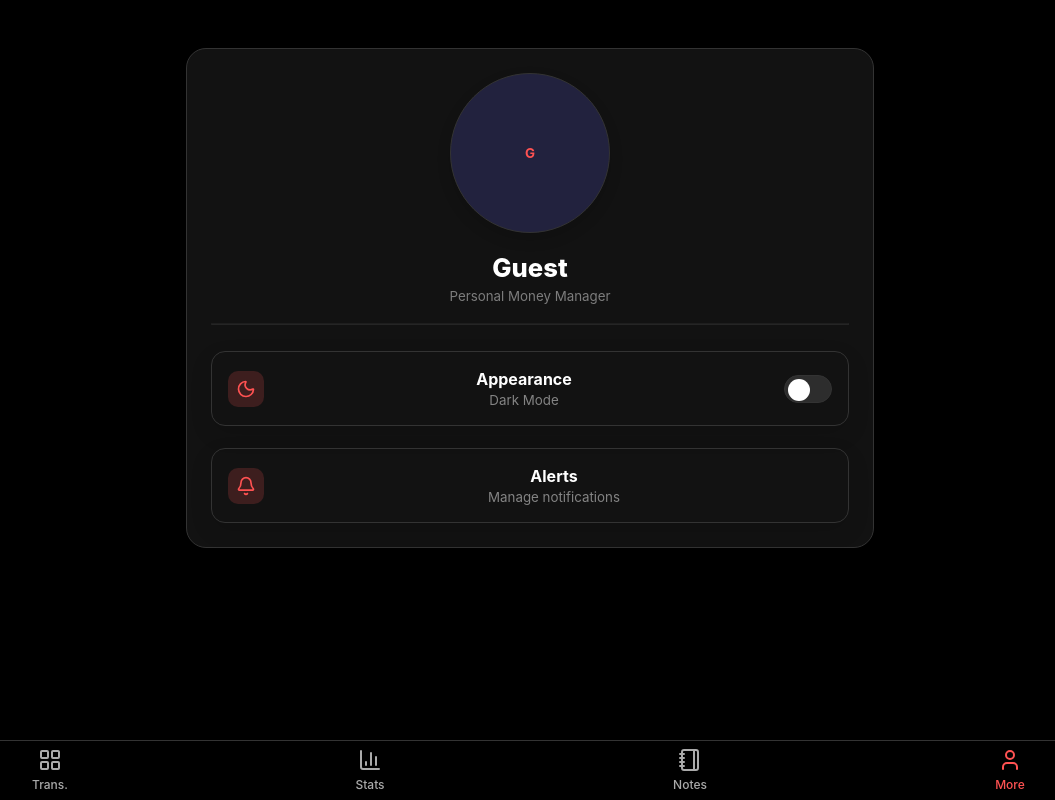
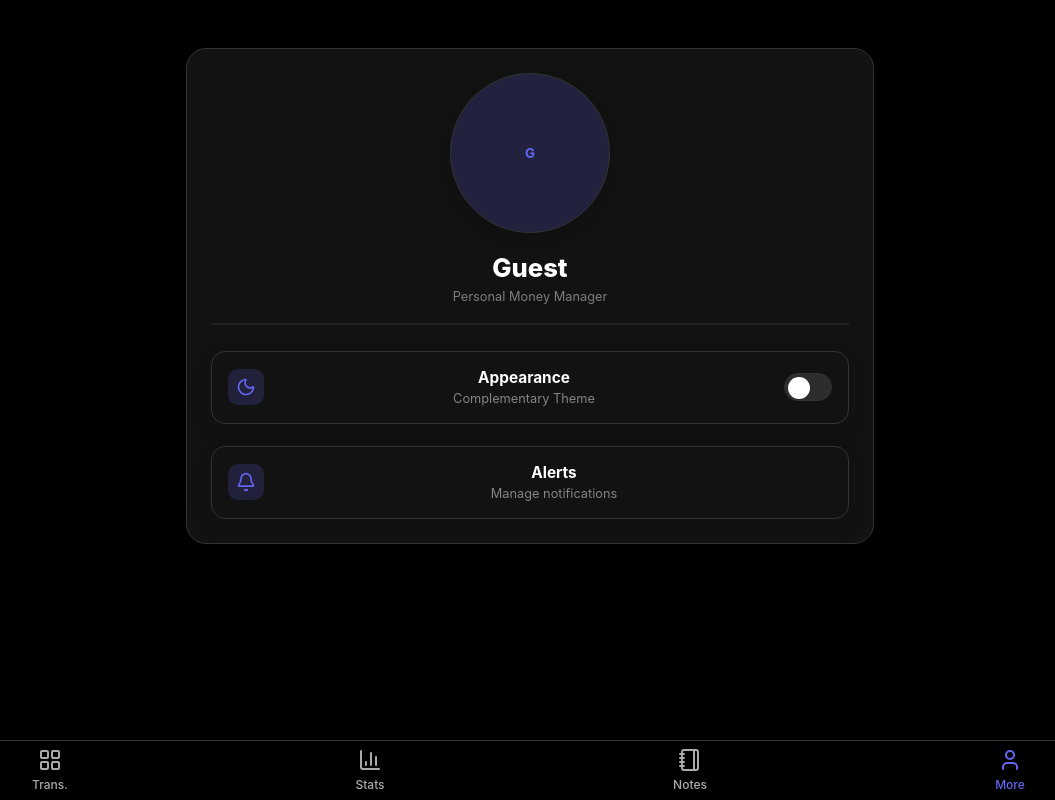
Before and after one commit to hariomsep21/money-manager, a React (Vite) app in the folder money-managerUI/: page /more in a window 1280 px wide. Shown: the whole page, without its empty margins (110-1165 px from the left). Built offline with nearby package versions, Linux system fonts and the light colour scheme; no server answers.

Commit message:
#implmenet two color one is oragnge or other is blue for dark theme

```diff
--- a/money-managerUI/dev-dist/sw.js
+++ b/money-managerUI/dev-dist/sw.js
@@ -79,7 +79,7 @@ define(['./workbox-5a5d9309'], (function (workbox) { 'use strict';
    */
   workbox.precacheAndRoute([{
     "url": "index.html",
-    "revision": "0.iqd6roji8f"
+    "revision": "0.veijumjen5"
   }], {});
   workbox.cleanupOutdatedCaches();
   workbox.registerRoute(new workbox.NavigationRoute(workbox.createHandlerBoundToURL("index.html"), {
--- a/money-managerUI/src/components/NotificationModal.jsx
+++ b/money-managerUI/src/components/NotificationModal.jsx
@@ -1,6 +1,6 @@
 import React, { useEffect, useMemo, useState } from 'react';
 import SimpleTimePicker from './SimpleTimePicker';
-import { X } from 'lucide-react';
+import { X, Save as SaveIcon } from 'lucide-react';
 
 function formatTimeToHHMM(value) {
   if (!value) return '20:00';
@@ -117,8 +117,16 @@ export default function NotificationModal({
         </div>
 
         <div className="modal-actions">
-          <button className="btn btn-primary" style={{ background: 'var(--bg-tertiary)' }} onClick={onCancel}>Cancel</button>
-          <button className="btn btn-primary" style={{ background: 'var(--accent-primary)' }} onClick={handleSave}>Save</button>
+          <button
+            className="btn btn-primary"
+            aria-label="Save"
+            title="Save"
+            style={{ background: 'var(--accent-primary)',width:'18%' }}
+
+            onClick={handleSave}
+          >
+            <SaveIcon size={18} />
+          </button>
         </div>
       </div>
     </div>
--- a/money-managerUI/src/context/GlobalState.jsx
+++ b/money-managerUI/src/context/GlobalState.jsx
@@ -157,9 +157,14 @@ export const GlobalProvider = ({ children }) => {
             const initial = await loadInitialState();
             const notifList = await listNotifications();
             if (mounted) {
-                dispatch({ type: 'INIT_STATE', payload: initial });
+                // Map legacy theme names ('light'/'dark') to new ('orange'/'complementary')
+                const mappedTheme = initial.theme === 'light'
+                    ? 'orange'
+                    : (initial.theme === 'dark' ? 'complementary' : initial.theme);
+                const initialFixed = { ...initial, theme: mappedTheme };
+                dispatch({ type: 'INIT_STATE', payload: initialFixed });
                 dispatch({ type: 'SET_NOTIFICATIONS', payload: notifList });
-                document.body.setAttribute('data-theme', initial.theme);
+                document.body.setAttribute('data-theme', mappedTheme);
                 scheduleAll(notifList);
             }
         })();
--- a/money-managerUI/src/index.css
+++ b/money-managerUI/src/index.css
@@ -12,18 +12,19 @@
   --heading-color: #ffffff;
   --subheading-color: var(--text-secondary);
 
-  --accent-primary: #ff5252;
-  --accent-blue: #448aff;
-  --accent-green: #69f0ae;
-  --accent-red: #ff5252;
+  /* Brand accent (complementary theme default: indigo/blue) */
+  --accent-primary: #6366F1; /* indigo-500 */
+  --accent-blue: #3b82f6;   /* blue-500 */
+  --accent-green: #10b981;  /* emerald-500 */
+  --accent-red: #ef4444;    /* red-500 */
 
   --border-color: #333333;
 }
 
-[data-theme='light'] {
+[data-theme='orange'] {
   --bg-primary: #ffffff;
-  --bg-secondary: #f3f4f6;
-  --bg-tertiary: #e5e7eb;
+  --bg-secondary: #fff7ed;  /* orange-50 backdrop */
+  --bg-tertiary: #ffedd5;   /* orange-100 */
 
   --text-primary: #1f2937;
   --text-secondary: #4b5563;
@@ -33,8 +34,8 @@
   --heading-color: #000000;
   --subheading-color: var(--text-secondary);
 
-  --accent-primary: #ef4444;
-  /* Slightly darker red for visibility */
+  /* Orange brand accents */
+  --accent-primary: #f97316; /* orange-500 */
   --accent-blue: #3b82f6;
   --accent-green: #10b981;
   --accent-red: #ef4444;
@@ -54,6 +55,8 @@ body {
   color: var(--text-primary);
   line-height: 1.5;
   -webkit-font-smoothing: antialiased;
+  /* Responsive base font sizing */
+  font-size: clamp(14px, 1.2vw, 16px);
 }
 
 /* Global heading and subheading colors */
@@ -67,7 +70,7 @@ small {
 
 .container {
   width: 100%;
-  max-width: 600px;
+  max-width: 720px;
   margin: 0 auto;
   padding: 1rem;
   padding-bottom: 80px;
@@ -79,12 +82,23 @@ small {
   border: 1px solid var(--border-color);
   border-radius: 12px;
   padding: 1rem;
+  box-shadow: 0 8px 22px rgba(0, 0, 0, 0.12);
+  transition: box-shadow 0.2s ease, transform 0.2s ease;
+}
+
+.glass-panel.card-interactive:hover {
+  transform: translateY(-2px);
+  box-shadow: 0 16px 32px rgba(0, 0, 0, 0.18);
 }
 
 .page-title {
   margin-bottom: 1rem;
   font-size: 1.5rem;
   color: var(--heading-color);
+}
+
+@media (min-width: 768px) {
+  .page-title { font-size: 1.75rem; }
 }
 
 /* Buttons */
@@ -213,6 +227,17 @@ button {
   align-items: end;
 }
 
+/* Responsive grid utilities */
+.grid { display: grid; gap: 1rem; }
+.grid-2 { grid-template-columns: 1fr; }
+.grid-3 { grid-template-columns: 1fr; }
+@media (min-width: 480px) {
+  .grid-2 { grid-template-columns: 1fr 1fr; }
+}
+@media (min-width: 768px) {
+  .grid-3 { grid-template-columns: 1fr 1fr 1fr; }
+}
+
 .modal-field {}
 
 .modal-label {
--- a/money-managerUI/src/pages/Analytics/AnalyticsPage.jsx
+++ b/money-managerUI/src/pages/Analytics/AnalyticsPage.jsx
@@ -65,7 +65,7 @@ const AnalyticsPage = () => {
         <div className="container" style={{ paddingBottom: '80px' }}>
             <MonthYearSelector value={currentDate} onChange={handleDateChange} />
 
-            <div style={{ display: 'grid', gridTemplateColumns: '1fr 1fr', gap: '1rem', marginBottom: '2rem' }}>
+            <div className="grid grid-2" style={{ marginBottom: '2rem' }}>
                 <div className="glass-panel" style={{ padding: '1.5rem', textAlign: 'center' }}>
                     <p style={{ color: 'var(--text-secondary)', marginBottom: '0.5rem' }}>Income</p>
                     <h3 style={{ color: 'var(--accent-green)', fontSize: '1.5rem' }}>
--- a/money-managerUI/src/pages/More/MorePage.jsx
+++ b/money-managerUI/src/pages/More/MorePage.jsx
@@ -10,7 +10,7 @@ const MorePage = () => {
   const [logoUrl, setLogoUrl] = useState(user?.logoUrl || '');
   const [logoError, setLogoError] = useState(false);
   const fileInputRef = useRef(null);
-  const isLight = theme === 'light';
+  const isOrange = theme === 'orange';
 
   useEffect(() => {
     setName(user?.name || 'Guest');
@@ -102,17 +102,17 @@ const MorePage = () => {
         <div style={{ display: 'flex', flexDirection: 'column', gap: '0.75rem', marginTop: '0.5rem' }}>
           <div className="nav-card" style={{ display: 'flex', alignItems: 'center', gap: '0.75rem', padding: '0.9rem 1rem', borderRadius: '14px', border: '1px solid var(--border-color)', boxShadow: '0 8px 22px rgba(0,0,0,0.12)', marginTop: '10px' }}>
             <div className="accent-soft" style={{ width: 36, height: 36, borderRadius: 10, display: 'flex', alignItems: 'center', justifyContent: 'center', color: 'var(--accent-primary)' }}>
-              {isLight ? <Sun size={20} /> : <Moon size={20} />}
+              {isOrange ? <Sun size={20} /> : <Moon size={20} />}
             </div>
             <div className="nav-text" style={{ display: 'flex', flexDirection: 'column', flex: 1 }}>
               <span style={{ fontWeight: 700 }}>Appearance</span>
-              <small style={{ opacity: 0.75 }}>{isLight ? 'Light Mode' : 'Dark Mode'}</small>
+              <small style={{ opacity: 0.75 }}>{isOrange ? 'Orange Theme' : 'Complementary Theme'}</small>
             </div>
             <label className="toggle-switch" aria-label="Theme toggle" style={{ marginLeft: 'auto' }}>
               <input
                 type="checkbox"
-                checked={isLight}
-                onChange={(e) => toggleTheme(e.target.checked ? 'light' : 'dark')}
+                checked={isOrange}
+                onChange={(e) => toggleTheme(e.target.checked ? 'orange' : 'complementary')}
               />
               <span className="toggle-slider"></span>
             </label>
--- a/money-managerUI/src/pages/Theme/ThemePage.jsx
+++ b/money-managerUI/src/pages/Theme/ThemePage.jsx
@@ -4,7 +4,7 @@ import { Sun, Moon } from 'lucide-react';
 
 const ThemePage = () => {
   const { theme, toggleTheme } = useContext(GlobalContext);
-  const isLight = theme === 'light';
+  const isOrange = theme === 'orange';
 
   return (
     <div className="container" style={{ maxWidth: '600px' }}>
@@ -12,18 +12,18 @@ const ThemePage = () => {
       <div className="glass-panel" style={{ padding: '1.5rem' }}>
         <div style={{ display: 'flex', justifyContent: 'space-between', alignItems: 'center' }}>
           <span style={{ fontWeight: 600, display: 'flex', alignItems: 'center', gap: '0.5rem' }}>
-            {isLight ? <Sun size={18} color="var(--text-primary)" /> : <Moon size={18} color="var(--text-primary)" />}
+            {isOrange ? <Sun size={18} color="var(--text-primary)" /> : <Moon size={18} color="var(--text-primary)" />}
             Appearance
           </span>
           <div style={{ display: 'flex', alignItems: 'center', gap: '0.75rem' }}>
             <span style={{ fontSize: '0.9rem', color: 'var(--text-secondary)' }}>
-              {isLight ? 'Light Mode' : 'Dark Mode'}
+              {isOrange ? 'Orange Theme' : 'Complementary Theme'}
             </span>
             <label className="toggle-switch" aria-label="Theme toggle">
               <input
                 type="checkbox"
-                checked={isLight}
-                onChange={(e) => toggleTheme(e.target.checked ? 'light' : 'dark')}
+                checked={isOrange}
+                onChange={(e) => toggleTheme(e.target.checked ? 'orange' : 'complementary')}
               />
               <span className="toggle-slider"></span>
             </label>
```
